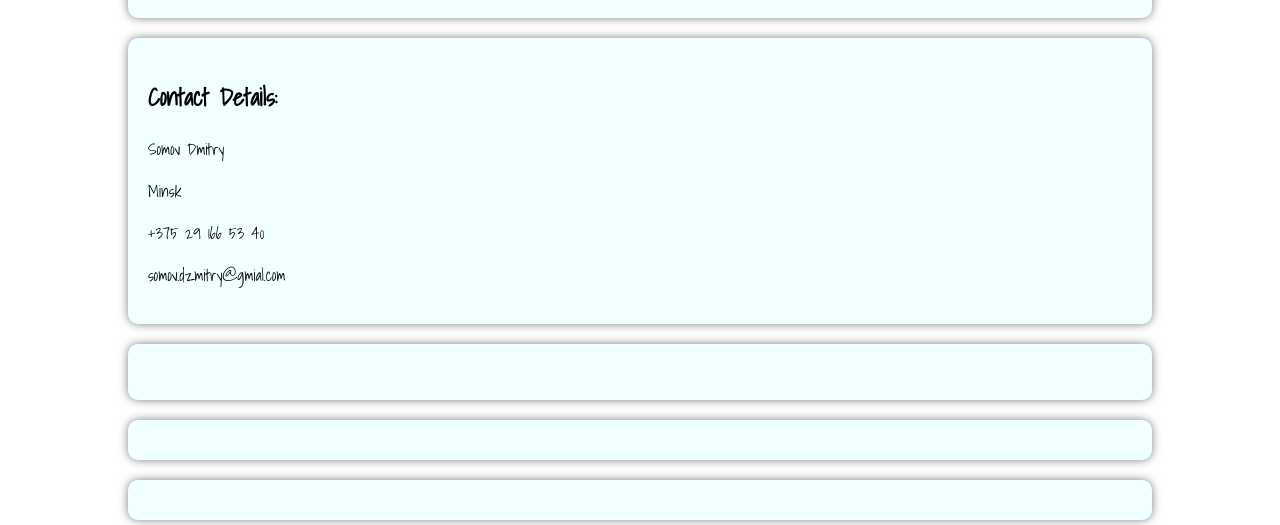
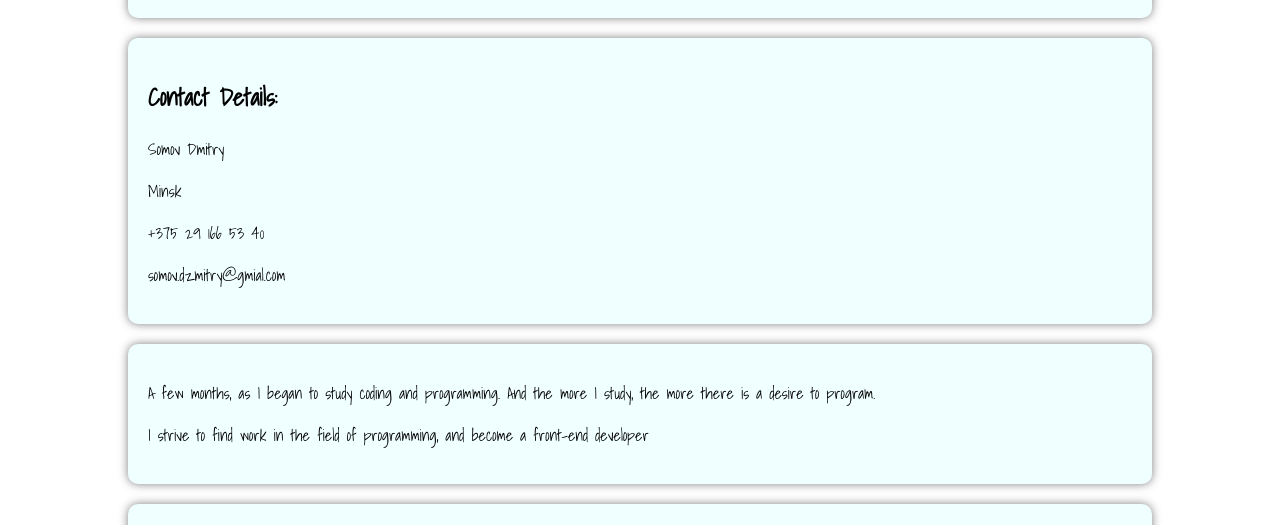
Before and after one commit to dmsomov/rsschool-codejam1-cv, a plain HTML site: page index.html in a window 1280 px wide. Shown: the part 427-952 px from the top of the page. Drawn offline with Linux system fonts and the light colour scheme.

Commit message:
feat: add information

```diff
--- a/index.html
+++ b/index.html
@@ -24,7 +24,8 @@
 		</section>
 
 		<section class="summary">
-			<p></p>
+			<p>A few months, as I began to study coding and programming. And the more I study, the more there is a desire to program.</p>
+			<p>I strive to find work in the field of programming, and become a front-end developer</p>
 		</section>
 
 		<section class="skills">
```
